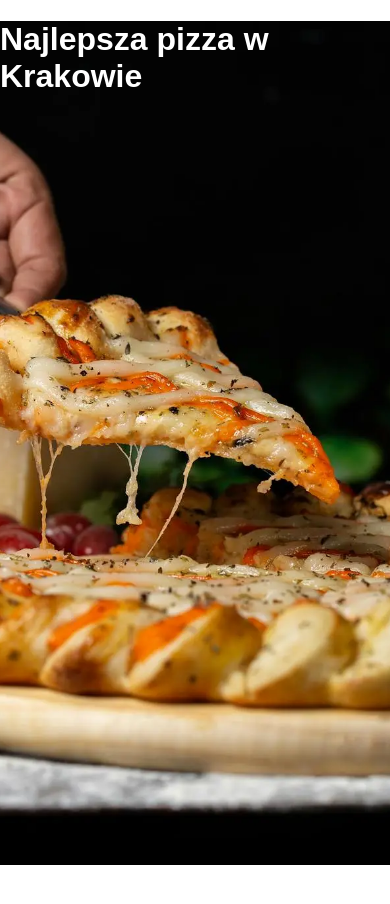
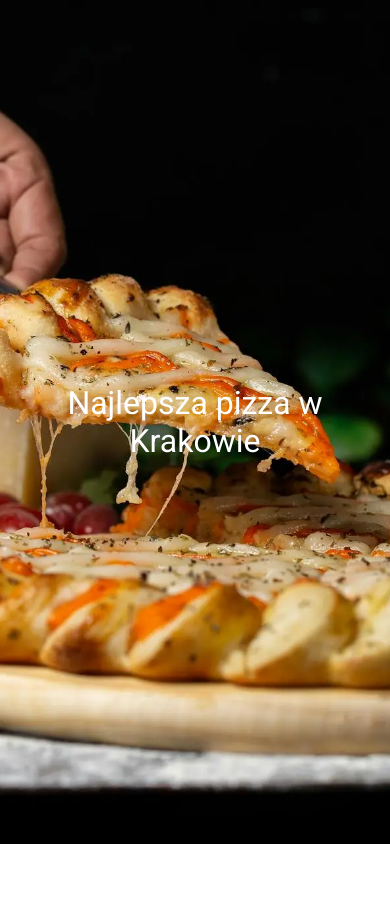
Before and after one commit to ktnless/praktyka_project1, a plain HTML site: page index.html in a window 390 px wide. Shown: the top 904 px of the page. Drawn offline with Linux system fonts and the light colour scheme.

Commit message:
add h1 responsive

```diff
--- a/index.html
+++ b/index.html
@@ -1,12 +1,21 @@
 <!DOCTYPE html>
 <html lang="pl">
+
 <head>
     <meta charset="UTF-8">
     <meta name="viewport" content="width=device-width, initial-scale=1.0">
+
+
+    <script src="js/scripts.js" defer></script>
+    <link rel="preconnect" href="https://fonts.googleapis.com">
+    <link rel="preconnect" href="https://fonts.gstatic.com" crossorigin>
+    <link href="https://fonts.googleapis.com/css2?family=Roboto:ital,wght@0,400;0,700;1,400&display=swap"
+        rel="stylesheet">
+    <link rel="stylesheet" href="css/style.css">
+    <link rel="shortcut icon" href="favicon.ico" type="image/x-icon">
     <title>Pizza Kraków</title>
-    <script src="js/scripts.js" defer></script>
-    <link rel="stylesheet" href="css/style.css">
 </head>
+
 <body>
     <header>
         <h1>Najlepsza pizza w Krakowie</h1>
@@ -14,4 +23,5 @@
     <main></main>
     <footer></footer>
 </body>
+
 </html>
--- a/scss/_base.scss
+++ b/scss/_base.scss
@@ -1,5 +1,5 @@
 body{
-    font-family: Arial, Helvetica, sans-serif;
+    font-family: "Roboto",sans-serif;
     margin:0;
     height: 200vh;
 }
--- a/scss/_header.scss
+++ b/scss/_header.scss
@@ -2,4 +2,20 @@ header{
     height: 100vh;
     background: url('../assets/img/bg-header.webp') center/cover fixed;
     color: #fff;
+    display: flex;
+    justify-content: center;
+    align-items: center;
+
+    h1{
+        font-size: 2rem;
+        text-align: center;
+        line-height: 2.4rem;
+
+        @media screen and (min-width:680px) {
+            font-size: 3.4rem;
+        }
+        @media screen and (min-width:1100px) {
+            font-size: 5.4rem;
+        }
+    }
 }
--- /dev/null
+++ b/scss/_reset.scss
@@ -0,0 +1,49 @@
+
+/* http://meyerweb.com/eric/tools/css/reset/
+   v2.0 | 20110126
+   License: none (public domain)
+*/
+
+html, body, div, span, applet, object, iframe,
+h1, h2, h3, h4, h5, h6, p, blockquote, pre,
+a, abbr, acronym, address, big, cite, code,
+del, dfn, em, img, ins, kbd, q, s, samp,
+small, strike, strong, sub, sup, tt, var,
+b, u, i, center,
+dl, dt, dd, ol, ul, li,
+fieldset, form, label, legend,
+table, caption, tbody, tfoot, thead, tr, th, td,
+article, aside, canvas, details, embed,
+figure, figcaption, footer, header, hgroup,
+menu, nav, output, ruby, section, summary,
+time, mark, audio, video {
+	margin: 0;
+	padding: 0;
+	border: 0;
+	font-size: 100%;
+	font: inherit;
+	vertical-align: baseline;
+}
+/* HTML5 display-role reset for older browsers */
+article, aside, details, figcaption, figure,
+footer, header, hgroup, menu, nav, section {
+	display: block;
+}
+body {
+	line-height: 1;
+}
+ol, ul {
+	list-style: none;
+}
+blockquote, q {
+	quotes: none;
+}
+blockquote:before, blockquote:after,
+q:before, q:after {
+	content: '';
+	content: none;
+}
+table {
+	border-collapse: collapse;
+	border-spacing: 0;
+}
--- a/scss/style.scss
+++ b/scss/style.scss
@@ -1,3 +1,4 @@
+@use 'reset';
 @use 'base';
 @use 'header';
 @use 'main';
```
Also changed, not shown: css/style.css, favicon.ico (added), 1 other file.
